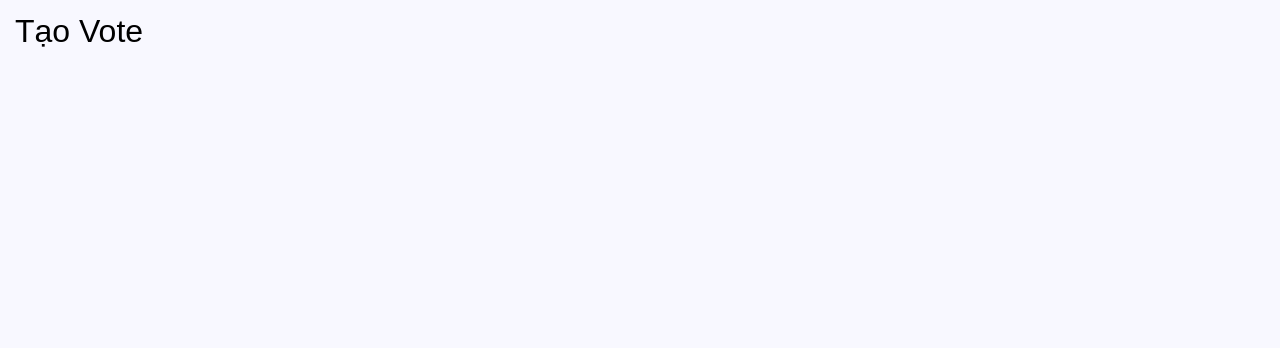
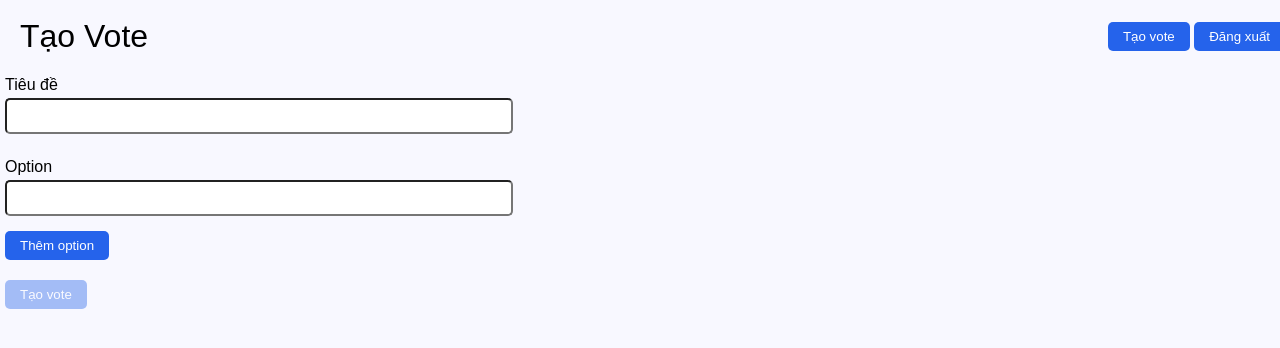
Before and after one commit to ndthinhsgt/poll-app, a plain HTML site: page create.html in a window 1280 px wide. Drawn offline with Linux system fonts and the light colour scheme.

Commit message:
create html for create page

```diff
--- a/assets/css/common.css
+++ b/assets/css/common.css
@@ -14,7 +14,6 @@ h1 {
 }
 
 button {
-    margin: auto;
     padding: 7px 15px;
     background-color: #2563eb;
     color: white;
--- a/assets/css/create.css
+++ b/assets/css/create.css
@@ -0,0 +1,37 @@
+body {
+    margin: 5px;
+    display: flex;
+    flex-direction: column;
+}
+
+.body-top {
+    display: flex;
+    justify-content: space-between;
+    align-items: center;
+}
+
+form {
+    display: flex;
+    flex-direction: column;
+}
+
+form label {
+    margin: 10px 0px 5px 0px;
+}
+
+form input {
+    width: 500px;
+    height: 30px;
+    margin-bottom: 15px;
+    border-radius: 5px;
+}
+
+form button {
+    width: fit-content;
+    margin-bottom: 20px;
+}
+
+#createVote:disabled {
+    opacity: 0.4;
+    cursor: default;
+}
--- a/create.html
+++ b/create.html
@@ -8,7 +8,24 @@
     <link rel="stylesheet" href="./assets/css/create.css">
 </head>
 <body>
-    <h1>Tạo Vote</h1>
+    <div class="body-top">
+        <h1>Tạo Vote</h1>
+        <div class="body-top-right">
+            <button id="createvote">Tạo vote</button>
+            <button id="logout">Đăng xuất</button>
+        </div>
+    </div>
+
+        <form action="" method="post">
+            <label for="title">Tiêu đề</label>
+            <input type="text" name="title" value="">
+            <label for="option">Option</label>
+            <input type="text" id="option" value="" name="option">
+            <button id="addOption">Thêm option</button>
+            <button type="submit" id="createVote" disabled>Tạo vote</button>
+        </form>
+    </div>
+
 
     <script src="./assets/js/common.js"></script>
     <script src="./assets/js/create.js"></script>
```
